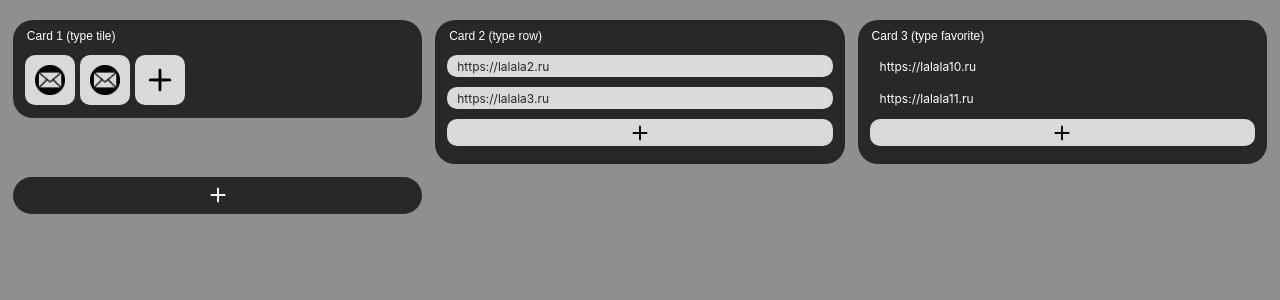
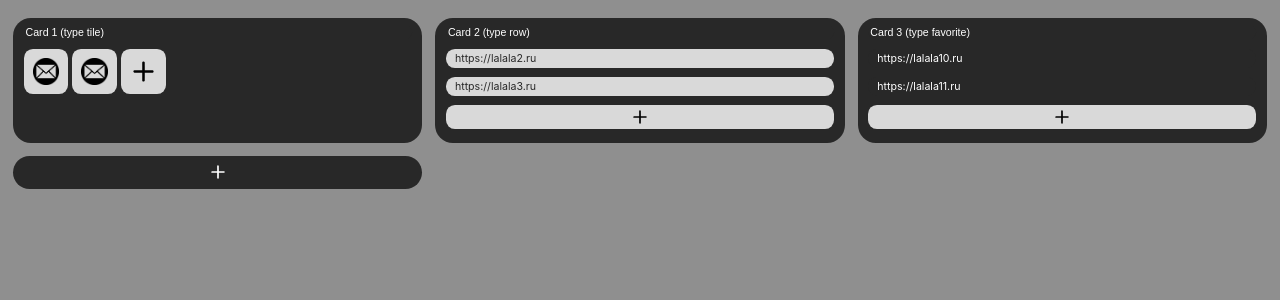
Before and after one commit to parunkov/work1, a Vue app: page / in a window 1280 px wide. Shown: the top 300 px of the page. Built offline with nearby package versions, Linux system fonts and the light colour scheme.

Commit message:
vw styles

```diff
--- a/src/App.vue
+++ b/src/App.vue
@@ -109,37 +109,42 @@ const changeCardTitle = (payload) => {
 }
 
 .container {
-  padding-top: 20px;
+  padding-top: 1.4vw;
   padding-left: 1vw;
   padding-right: 1vw;
-  display: flex;
+  display: grid;
+  grid-template-columns: repeat(3, 1fr);
+  /* display: flex;
   flex-wrap: wrap;
-  align-items: flex-start;
+  align-items: flex-start; */
   gap: 1vw;
+  grid-auto-rows: 1px;
+  grid-auto-flow: dense;
 }
 
 .card {
   width: 32vw;
-  padding-top: 8px;
-  padding-left: 12px;
-  padding-right: 12px;
-  padding-bottom: 13px;
-  border-radius: 20px;
+  padding-top: 0.56vw;
+  padding-left: 0.84vw;
+  padding-right: 0.84vw;
+  /* padding-bottom: 13px; */
+  border-radius: 1.4vw;
   background: #282828;
+  grid-row-end: span var(--span, 1);
 }
 
 .cardContent {
   display: flex;
   flex-wrap: wrap;
-  gap: 5px;
+  gap: 0.35vw;
 }
 
 .tile {
-  width: 50px;
-  height: 50px;
-  border-radius: 10px;
+  width: 3.473vw;
+  height: 3.473vw;
+  border-radius: 0.7vw;
   background: #D9D9D9;
-  padding: 10px;
+  padding: 0.7vw;
 
   img {
     display: block;
@@ -149,34 +154,34 @@ const changeCardTitle = (payload) => {
 }
 
 .title {
-  font-size: 12px;
-  line-height: 15px;
-  margin-bottom: 10px;
+  font-size: 0.83vw;
+  line-height: 1.04vw;
+  margin-bottom: 0.7vw;
 }
 
 .row {
   width: 100%;
-  border-radius: 10px;
+  border-radius: 0.7vw;
   background: #D9D9D9;
-  padding: 3.5px 10px;
-  margin-bottom: 5px;
-  font-size: 12px;
+  padding: 0.24vw 0.7vw;
+  margin-bottom: 0.34vw;
+  font-size: 0.83vw;
   color: #282828;
 
   img {
     display: block;
-    width: 20px;
+    width: 1.4vw;
     margin: auto;
   }
 }
 
 .favorite {
   width: 100%;
-  border-radius: 10px;
+  border-radius: 0.7vw;
   background: #282828;
-  padding: 3.5px 10px;
-  margin-bottom: 5px;
-  font-size: 12px;
+  padding: 0.24vw 0.7vw;
+  margin-bottom: 0.34vw;
+  font-size: 0.83vw;
   color: #ffffff;
 }
 
@@ -184,19 +189,19 @@ const changeCardTitle = (payload) => {
   position: fixed;
   top: 50%;
   left: 50%;
-  padding: 20px;
+  padding: 1.4vw;
   transform: translate(-50%, -50%);
-  border-radius: 20px;
+  border-radius: 1.4vw;
   background: #282828;
 }
 
 .popinInput {
   width: 500px;
-  border-radius: 10px;
+  border-radius: 0.7vw;
   background: #D9D9D9;
-  padding: 3.5px 10px;
-  margin-bottom: 5px;
-  font-size: 12px;
+  padding: 0.24vw 0.7vw;
+  margin-bottom: 0.34vw;
+  font-size: 0.83vw;
   color: #282828;
   border: none;
   outline: none;
@@ -204,12 +209,12 @@ const changeCardTitle = (payload) => {
 
 .popinButton {
   display: block;
-  margin-top: 10px;
-  border-radius: 10px;
+  margin-top: 0.7vw;
+  border-radius: 0.7vw;
   background: #D9D9D9;
-  padding: 3.5px 10px;
-  margin-bottom: 5px;
-  font-size: 12px;
+  padding: 0.24vw 0.7vw;
+  margin-bottom: 0.34vw;
+  font-size: 0.83vw;
   color: #282828;
   border: none;
   outline: none;
@@ -217,7 +222,7 @@ const changeCardTitle = (payload) => {
   &.select {
     text-align: center;
     width: 100%;
-    min-width: 120px;
+    min-width: 8.4vw;
     cursor: pointer;
   }
 }
@@ -225,16 +230,16 @@ const changeCardTitle = (payload) => {
 .selectButton {
   display: block;
   width: 32vw;
-  height: 37px;
+  height: 2.57vw;
   cursor: pointer;
-  border-radius: 20px;
+  border-radius: 1.4vw;
   background: #282828;
   border: none;
   outline: none;
 
   img {
     display: block;
-    width: 20px;
+    width: 1.4vw;
     margin: auto;
   }
 }
--- a/src/components/Card.vue
+++ b/src/components/Card.vue
@@ -21,7 +21,7 @@ const inputTitle = (event) => {
 }
 </script>
 <template>
-    <div class="card">
+    <div class="card" :style="`--span: 10;`">
         <input type="text" class="titleInput" :value="title" @input="inputTitle">
         <div class="cardContent">
             <div v-for="item in props.content" :key="item.link" :class="props.type">
@@ -40,10 +40,10 @@ const inputTitle = (event) => {
 .titleInput {
     display: block;
     width: 100%;
-    font-size: 12px;
-    line-height: 15px;
-    margin-bottom: 10px;
-    border-radius: 10px;
+    font-size: 0.83vw;
+    line-height: 1.04vw;
+    margin-bottom: 0.7vw;
+    border-radius: 0.7vw;
     border: none;
     outline: none;
     background: #282828;
```
